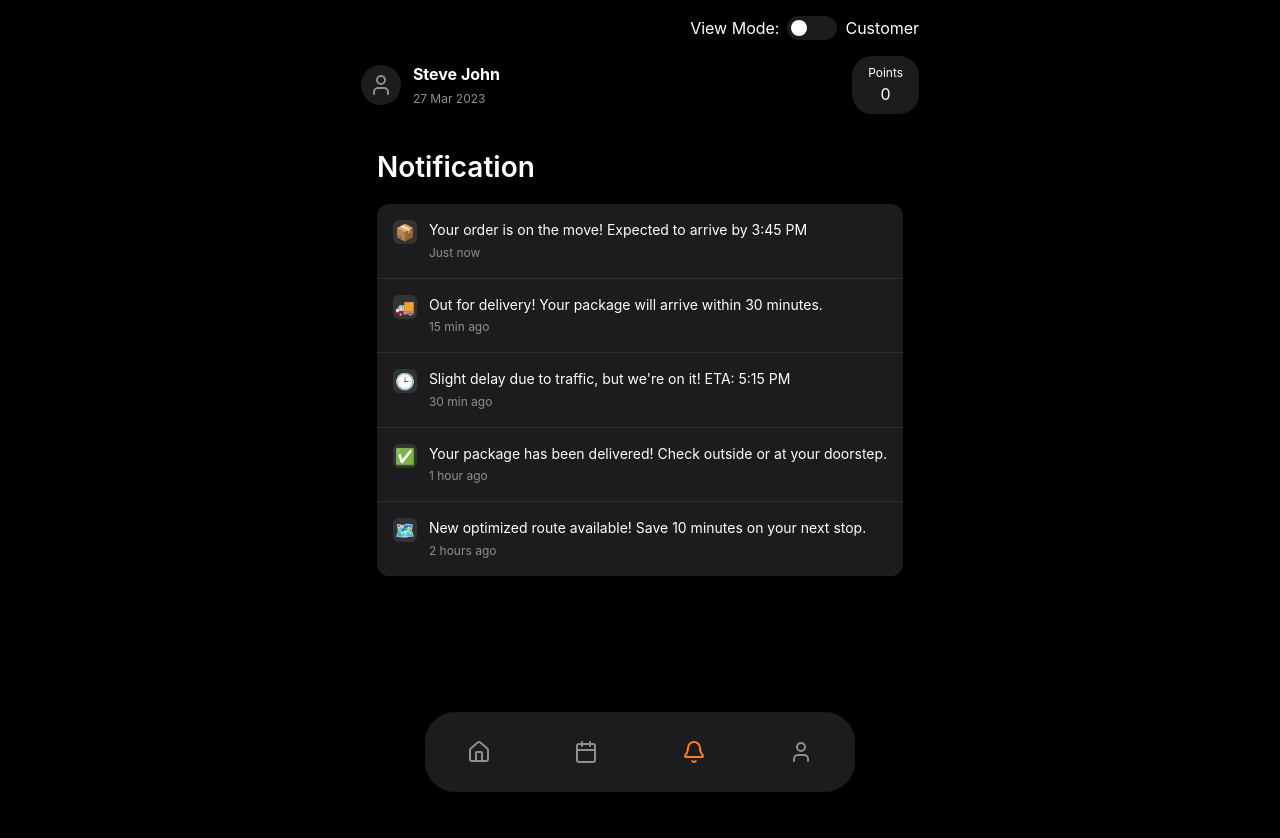
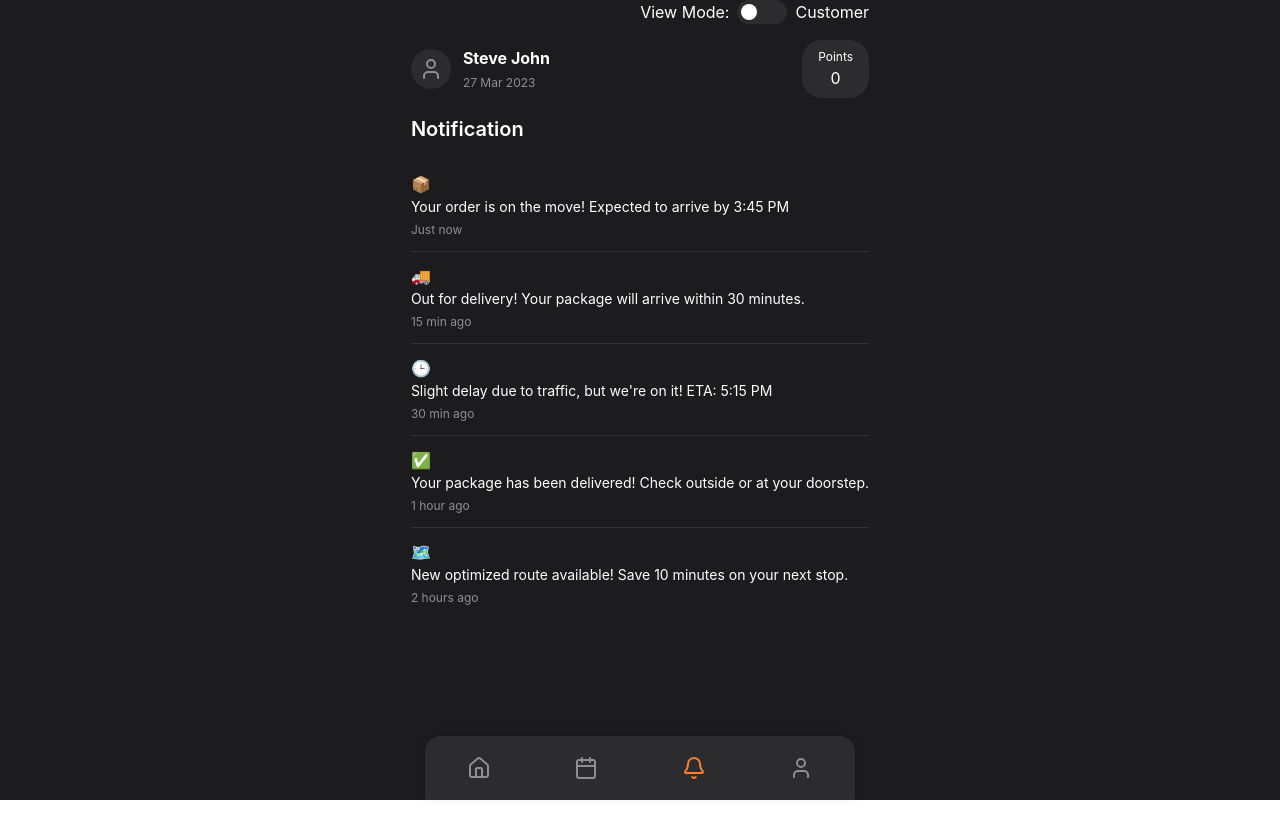
Before and after one commit to LestlinRobins/AIVentures, a React (Vite) app: page / in a window 1280 px wide. Both pictures are taken after a click on the element 693 px from the left and 752 px from the top of the page. Shown: the top 838 px of the page. After the commit the page ends 800 px from the top, so only its background shows below. Built offline with nearby package versions, Linux system fonts and the light colour scheme.

Commit message:
Fixed CSS

```diff
--- /dev/null
+++ b/public/index.html
@@ -0,0 +1,4 @@
+<meta
+  name="viewport"
+  content="width=device-width, initial-scale=1.0, maximum-scale=1.0, user-scalable=no"
+/>
--- a/src/App.css
+++ b/src/App.css
@@ -1,4 +1,4 @@
-/* /* #root {
+/* /* /* #root {
   max-width: 1280px;
   margin: 0 auto;
   padding: 2rem;
@@ -329,7 +329,6 @@ input:checked + .slider:before {
   --orange-color: #ff7f27;
   --text-color: #ffffff;
   --secondary-text: #8e8e93;
-
 }
 
 body {
@@ -347,9 +346,7 @@ body {
 
 .app-container {
   width: 100%;
-  max-width: 1280px;
   margin: 0 auto;
-  padding: 16px;
   background-color: var(--background-color);
   min-height: 100vh;
   position: relative;
@@ -563,25 +560,17 @@ input:checked + .slider:before {
 }
 
 .shipment-status.completed {
-  color: #65d87e;
+  color: var(--orange-color);
 }
 
-.shipment-status.on-the-way {
+.shipment-status.in-progress {
   color: #ffcc00;
 }
 
 .shipment-status.pending {
   color: #ff3b30;
 }
-.arrival-date {
-  font-size: 12px;
-  color: var(--secondary-text);
-  margin-top: 4px;
-  margin-left: 10px;
-  background-color: #3a3a3c;
-  padding: 4px 8px;
-  border-radius: 10px;
-}
+
 .shipment-customer {
   font-size: 12px;
   color: var(--secondary-text);
@@ -590,22 +579,18 @@ input:checked + .slider:before {
 
 .tab-bar {
   position: fixed;
-  bottom: 1vh;
+  bottom: 0;
   left: 0;
   right: 0;
   background-color: var(--card-background);
   display: flex;
   justify-content: space-around;
   padding: 12px 0;
-  border-top-left-radius: 30px;
-  border-top-right-radius: 30px;
-  border-bottom-left-radius: 30px;
-  border-bottom-right-radius: 30px;
+  border-top-left-radius: 16px;
+  border-top-right-radius: 16px;
   max-width: 430px;
-  width: 95%;
+  width: 100%;
   margin: 0 auto;
-  height: 7vh;
-  align-items: center;
   z-index: 10;
   box-shadow: 0 -2px 10px rgba(0, 0, 0, 0.1);
 }
@@ -716,71 +701,30 @@ input:checked + .slider:before {
 
 /* Notification styles */
 .notification-item {
-  display: flex;
-  align-items: flex-start;
-  padding: 16px;
-  border-bottom: 1px solid rgba(255, 255, 255, 0.08);
-  background-color: var(--card-background);
-}
-
-.notification-item:first-child {
-  border-top-left-radius: 12px;
-  border-top-right-radius: 12px;
+  padding: 12px 0;
+  border-bottom: 1px solid rgba(255, 255, 255, 0.1);
 }
 
 .notification-item:last-child {
   border-bottom: none;
-  border-bottom-left-radius: 12px;
-  border-bottom-right-radius: 12px;
 }
 
-.notification-icon {
-  width: 24px;
-  height: 24px;
-  margin-right: 12px;
-  display: flex;
-  align-items: center;
-  justify-content: center;
-  background-color: rgba(255, 255, 255, 0.1);
-  border-radius: 6px;
-}
-
-.notification-content {
-  flex: 1;
+.notification-item.unread {
+  background-color: rgba(255, 127, 39, 0.1);
+  border-radius: 8px;
+  padding: 12px 8px;
+  margin: 8px 0;
 }
 
 .notification-message {
-  margin: 0;
+  margin: 0 0 4px 0;
   font-size: 14px;
-  line-height: 1.4;
-  color: var(--text-color);
-  font-weight: 400;
 }
 
 .notification-time {
-  margin: 4px 0 0 0;
+  margin: 0;
   font-size: 12px;
   color: var(--secondary-text);
-}
-
-.content-container {
-  padding: 16px;
-  background-color: var(--background-color);
-  min-height: 100vh;
-}
-
-.content-container h2 {
-  margin: 0 0 16px 0;
-  font-size: 28px;
-  font-weight: 600;
-  color: var(--text-color);
-}
-
-:root {
-  --background-color: #000000;
-  --card-background: #1c1c1e;
-  --text-color: #ffffff;
-  --secondary-text: #8e8e93;
 }
 
 /* Profile styles */
@@ -1040,142 +984,3 @@ input:checked + .slider:before {
 .switch.small input:checked + .slider:before {
   transform: translateX(16px);
 }
-
-/* Tracking Page Styles */
-.tracking-header {
-  display: flex;
-  justify-content: space-between;
-  align-items: center;
-  margin-bottom: 24px;
-}
-
-.back-button,
-.menu-button {
-  width: 40px;
-  height: 40px;
-  border-radius: 50%;
-  background-color: #2c2c2e;
-  border: none;
-  color: var(--text-color);
-  display: flex;
-  align-items: center;
-  justify-content: center;
-  cursor: pointer;
-  font-size: 20px;
-}
-
-.tracking-card,
-.payment-card {
-  background-color: var(--card-background);
-  border-radius: 16px;
-  padding: 20px;
-  margin-bottom: 20px;
-}
-
-.tracking-card h3,
-.payment-card h3 {
-  margin: 0 0 20px 0;
-  font-size: 16px;
-  color: var(--text-color);
-  font-weight: 500;
-}
-
-.tracking-timeline {
-  position: relative;
-}
-
-.timeline-item {
-  display: flex;
-  position: relative;
-  padding-bottom: 30px;
-}
-
-.timeline-item:last-child {
-  padding-bottom: 0;
-}
-
-.timeline-dot {
-  width: 24px;
-  height: 24px;
-  border-radius: 50%;
-  background-color: var(--background-color);
-  border: 2px solid #666;
-  margin-right: 16px;
-  flex-shrink: 0;
-  z-index: 1;
-}
-
-.timeline-item.completed .timeline-dot {
-  background-color: var(--orange-color);
-  border-color: var(--orange-color);
-}
-
-.timeline-item.small .timeline-dot {
-  width: 12px;
-  height: 12px;
-  margin-left: 6px;
-}
-
-.timeline-line {
-  position: absolute;
-  left: 12px;
-  top: 24px;
-  bottom: 0;
-  width: 2px;
-  background-color: #666;
-}
-
-.timeline-item.completed .timeline-line {
-  background-color: var(--orange-color);
-}
-
-.timeline-content {
-  flex: 1;
-  display: flex;
-  justify-content: space-between;
-  align-items: flex-start;
-}
-
-.timeline-status {
-  color: var(--text-color);
-}
-
-.timeline-status span {
-  font-size: 14px;
-  font-weight: 500;
-}
-
-.timeline-location {
-  margin: 4px 0 0 0;
-  font-size: 12px;
-  color: var(--secondary-text);
-}
-
-.timeline-date {
-  font-size: 12px;
-  color: var(--secondary-text);
-}
-
-.payment-details {
-  display: flex;
-  flex-direction: column;
-  gap: 16px;
-}
-
-.payment-row {
-  display: flex;
-  justify-content: space-between;
-  align-items: center;
-  color: var(--text-color);
-  font-size: 14px;
-}
-
-.payment-row.total {
-  padding-top: 16px;
-  border-top: 1px solid rgba(255, 255, 255, 0.1);
-  font-weight: 500;
-}
-
-.orange-text {
-  color: var(--orange-color);
-}
--- a/src/components/Header.jsx
+++ b/src/components/Header.jsx
@@ -1,27 +1,4 @@
-// function Header({ name, date, points }) {
-//     return (
-//       <div className="header">
-//         <div className="user-info">
-//           <div className="avatar">
-//             <div className="avatar-circle"></div>
-//           </div>
-//           <div className="user-details">
-//             <div className="user-name">{name}</div>
-//             <div className="user-date">{date}</div>
-//           </div>
-//         </div>
-//         <div className="points-container">
-//           <div className="points">Points</div>
-//           <div className="points-value">{points}</div>
-//         </div>
-//       </div>
-//     );
-//   }
-
-//   export default Header;
-
-
-import { User } from 'lucide-react';
+import { User } from "lucide-react";
 
 function Header({ name, date, points }) {
   return (
@@ -37,7 +14,7 @@ function Header({ name, date, points }) {
       </div>
       <div className="points-container">
         <div className="points">Points</div>
-        <div className="points-value">{points}</div>
+        <div>{points}</div>
       </div>
     </div>
   );
--- a/src/components/RecentShipping.jsx
+++ b/src/components/RecentShipping.jsx
@@ -66,9 +66,7 @@ function RecentShipping() {
             <div
               className={`shipment-status ${shipment.statusColor.toLowerCase()}`}
             >
-              {shipment.status === "On the way"
-                ? `${shipment.status} • Arrives on`
-                : shipment.status}
+              {shipment.status}
               <span className="arrival-date">{shipment.arrivalDate}</span>
             </div>
           </div>
```
Also changed, not shown: src/ProfileContent.jsx (deleted, +0 -79 lines), src/components/Home.jsx (+13 -13 lines).
